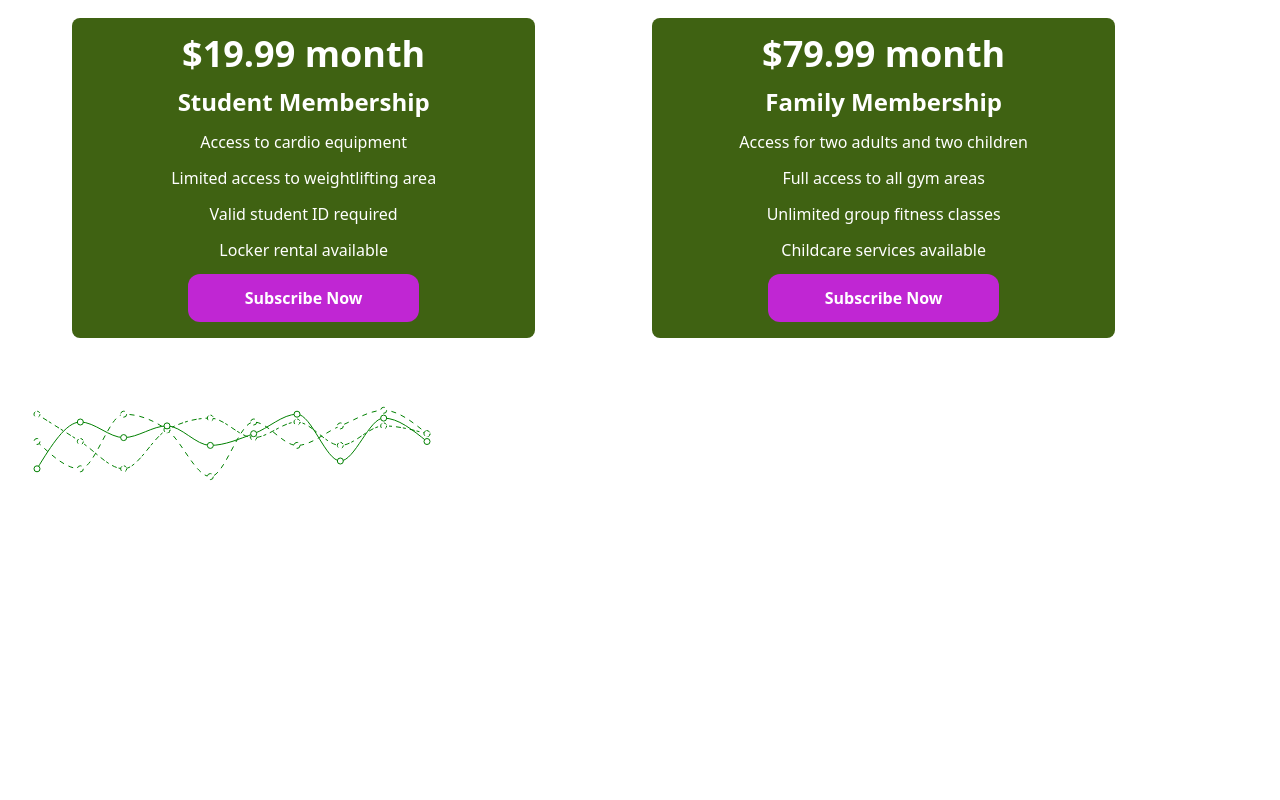
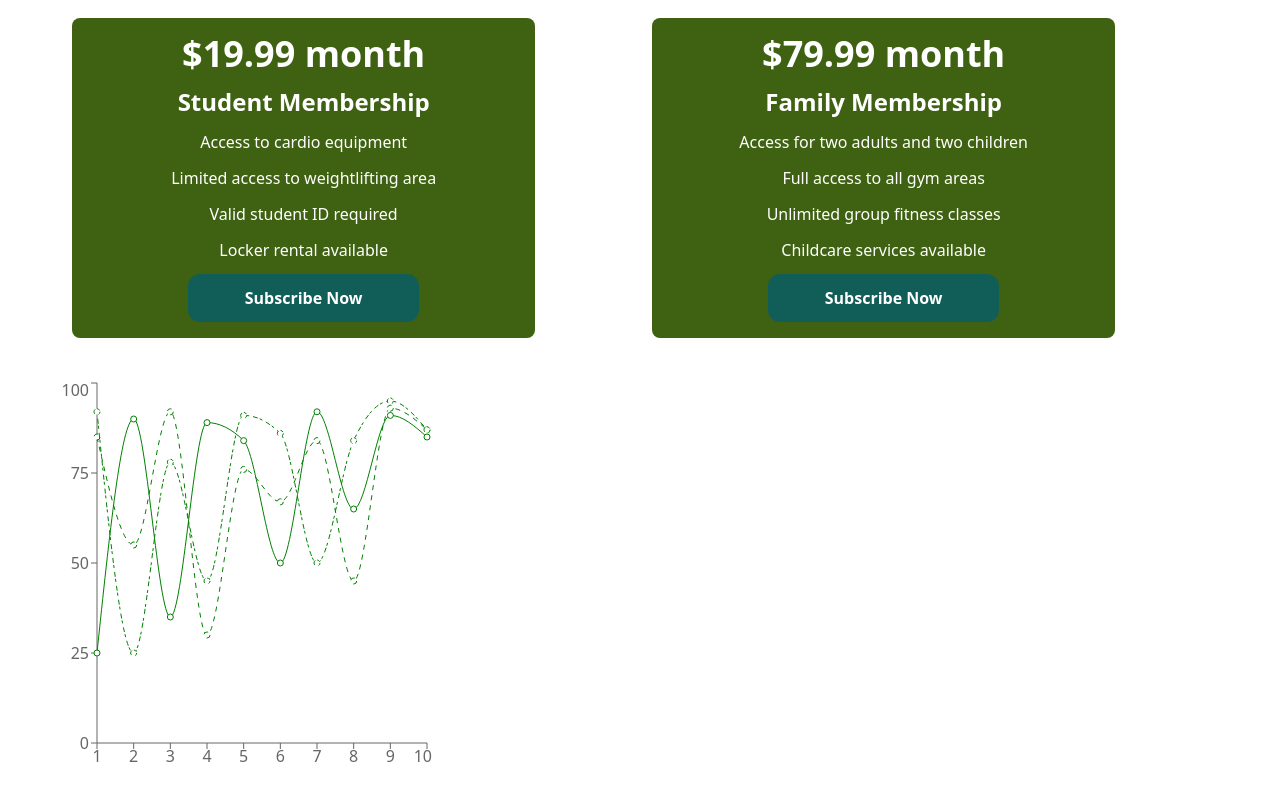
Before and after one commit to omarjafor/Price-Navbar-Practice, a React (Vite) app: page / in a window 1280 px wide. Shown: the part 602-1402 px from the top of the page. Built offline with nearby package versions, Linux system fonts and the light colour scheme.

Commit message:
Rechart line chart

```diff
--- a/src/PriceOption/PriceOption.jsx
+++ b/src/PriceOption/PriceOption.jsx
@@ -14,7 +14,7 @@ const PriceOption = ({ option }) => {
                     ></Feature>)
                 }
             </div>
-            <button className="bg-fuchsia-600 w-2/4 rounded-xl p-3 font-bold">Subscribe Now</button>
+            <button className="bg-teal-800 w-2/4 rounded-xl p-3 font-bold">Subscribe Now</button>
         </div>
     );
 };
--- a/src/Recharts/Recharts.jsx
+++ b/src/Recharts/Recharts.jsx
@@ -1,24 +1,26 @@
-import { LineChart, Line } from 'recharts';
+import { LineChart, Line, XAxis, YAxis } from 'recharts';
 
 const Recharts = () => {
 
     const studentData = [
-        { id: 1, Math: 85, Science: 92, English: 78 },
-        { id: 2, Math: 78, Science: 85, English: 90 },
-        { id: 3, Math: 92, Science: 78, English: 86 },
-        { id: 4, Math: 88, Science: 88, English: 89 },
-        { id: 5, Math: 76, Science: 91, English: 84 },
-        { id: 6, Math: 90, Science: 86, English: 87 },
-        { id: 7, Math: 84, Science: 90, English: 92 },
-        { id: 8, Math: 89, Science: 84, English: 80 },
-        { id: 9, Math: 93, Science: 89, English: 91 },
-        { id: 10, Math: 87, Science: 87, English: 85 }
+        { id: 1, name: "Student 1", Math: 85, Science: 92, English: 25 },
+        { id: 2, name: "Student 2", Math: 55, Science: 25, English: 90 },
+        { id: 3, name: "Student 3", Math: 92, Science: 78, English: 35 },
+        { id: 4, name: "Student 4", Math: 30, Science: 45, English: 89 },
+        { id: 5, name: "Student 5", Math: 76, Science: 91, English: 84 },
+        { id: 6, name: "Student 6", Math: 67, Science: 86, English: 50 },
+        { id: 7, name: "Student 7", Math: 84, Science: 50, English: 92 },
+        { id: 8, name: "Student 8", Math: 45, Science: 84, English: 65 },
+        { id: 9, name: "Student 9", Math: 93, Science: 95, English: 91 },
+        { id: 10, name: "Student 10", Math: 87, Science: 87, English: 85 }
     ];
 
 
     return (
         <div>
             <LineChart width={400} height={400} data={studentData}>
+                <XAxis dataKey='id'></XAxis>
+                <YAxis dataKey={name}></YAxis>
                 <Line type="monotone" dataKey="Math" stroke="green" strokeDasharray="5 5" />
                 <Line type="monotone" dataKey="Science" stroke="green" strokeDasharray="3 4 5 2" />
                 <Line type="monotone" dataKey="English" stroke="green" />
```
